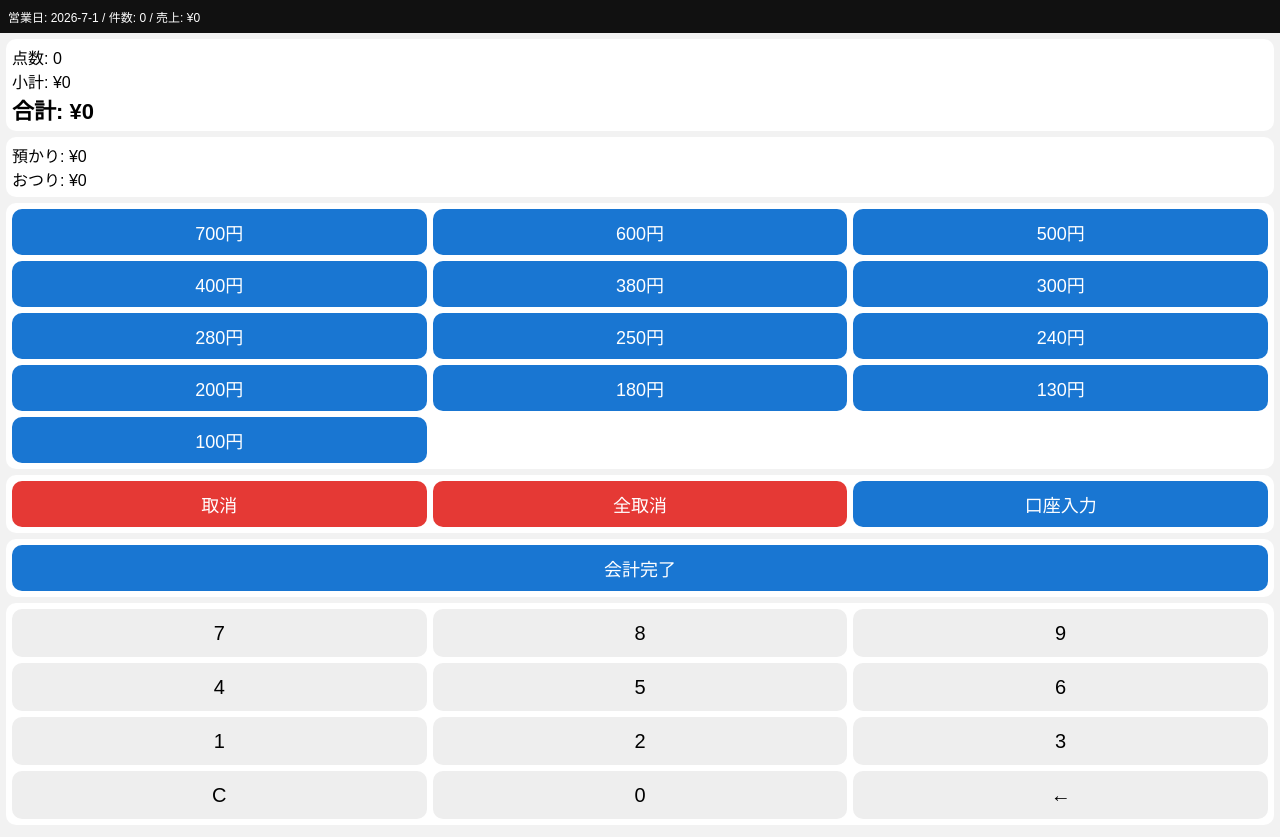
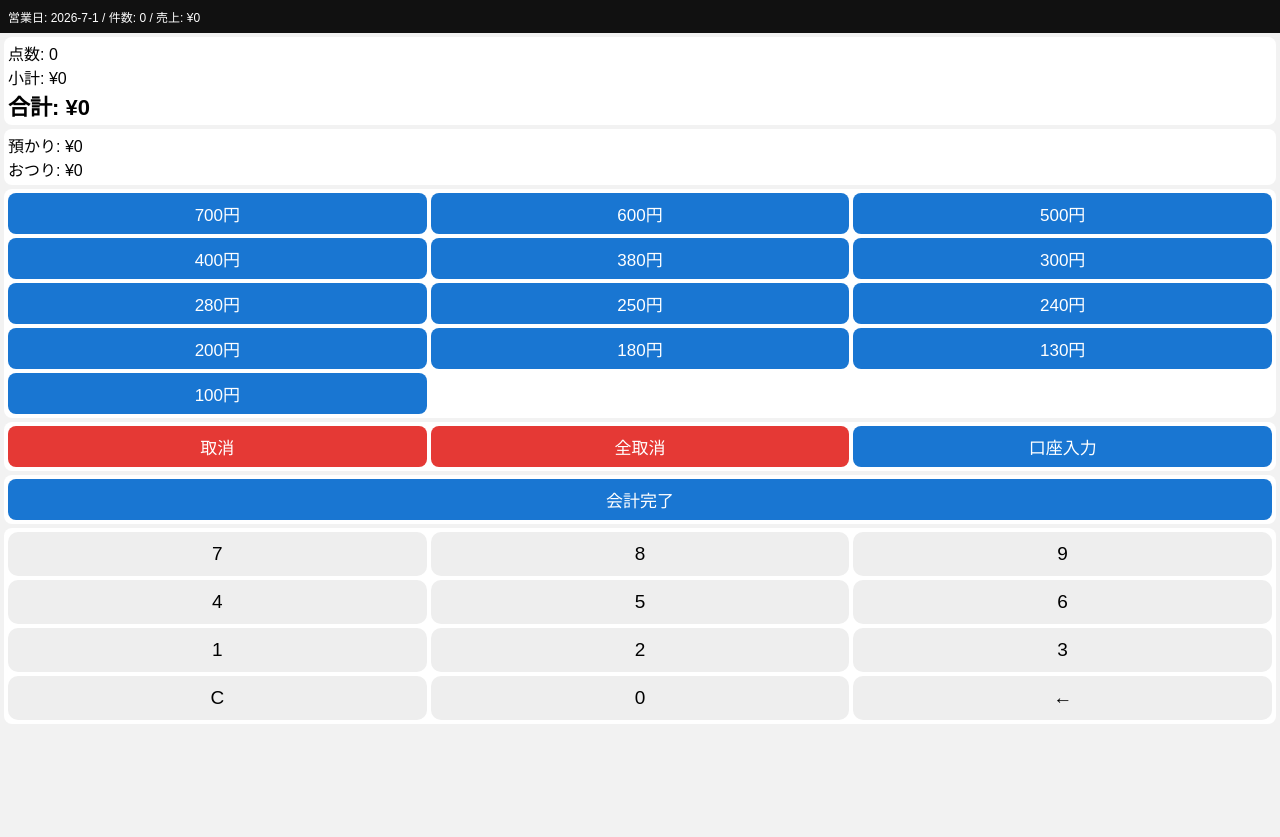
Before and after one commit to my-810/--2026, a plain HTML site: page index.html in a window 1280 px wide. After the commit the page ends 800 px from the top, so only its background shows below. Drawn offline with Linux system fonts and the light colour scheme.

Commit message:
Update index.html

```diff
--- a/index.html
+++ b/index.html
@@ -19,13 +19,13 @@ body{
   font-size:12px;
 }
 
-.wrap{padding:6px;}
+.wrap{padding:4px;}
 
 .panel{
   background:#fff;
-  padding:6px;
-  margin-bottom:6px;
-  border-radius:10px;
+  padding:4px;
+  margin-bottom:4px;
+  border-radius:8px;
 }
 
 .big{
@@ -36,14 +36,14 @@ body{
 .grid{
   display:grid;
   grid-template-columns:repeat(3,1fr);
-  gap:6px;
+  gap:4px;
 }
 
 .btn{
   border:none;
-  border-radius:10px;
-  padding:10px;
-  font-size:18px;
+  border-radius:8px;
+  padding:8px;
+  font-size:17px;
   color:#fff;
 }
 
@@ -54,12 +54,12 @@ body{
 .keypad{
   display:grid;
   grid-template-columns:repeat(3,1fr);
-  gap:6px;
+  gap:4px;
 }
 
 .keypad button{
-  height:48px;
-  font-size:20px;
+  height:44px;
+  font-size:19px;
   border:none;
   border-radius:10px;
   background:#eee;
```
